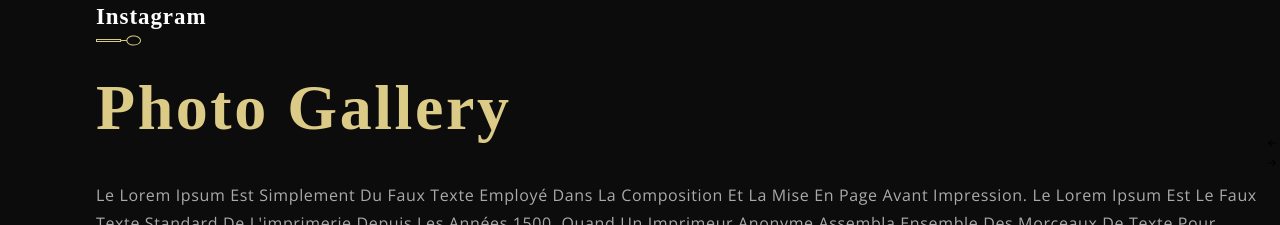
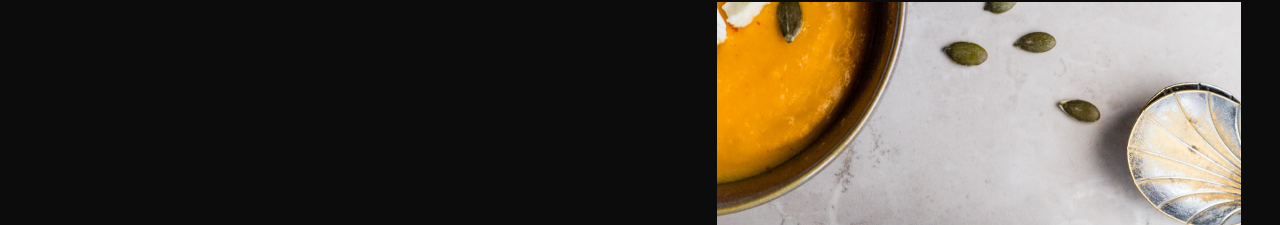
Before and after one commit to MaaX59/fine-dine, a React (Create React App) app: page / in a window 1280 px wide. Shown: the part 6280-6505 px from the top of the page. Built offline with nearby package versions, Linux system fonts and the light colour scheme; a web font is replaced by a local one.

Commit message:
gallery images

```diff
--- a/src/container/Gallery/Gallery.jsx
+++ b/src/container/Gallery/Gallery.jsx
@@ -8,6 +8,8 @@
 import { SubHeading } from "../../components";
 
 import "./Gallery.css";
+
+const galleryImages = [images.gallery01, images.gallery02, images.gallery03, images.gallery04, images.gallery05];
 
 const Gallery = () => {
   const scrollRef = React.useRef(null);
@@ -38,7 +40,13 @@
         </button>
       </div>
       <div className="app__gallery-images">
-        <div className="app__gallery-images_container" ref={scrollRef}></div>
+        <div className="app__gallery-images_container" ref={scrollRef}>
+          {galleryImages.map((image, index)=> (
+            <div className="app__gallery-images_card flex__center" key={`gallery_image- ${index + 1}`} >
+            <img src={image} alt="gallery" />
+            </div>
+          ))}
+        </div>
         <div className="app__gallery-images_arrow">
           <BsArrowLeftShort
             className="gallery__arrow-icon"
```
